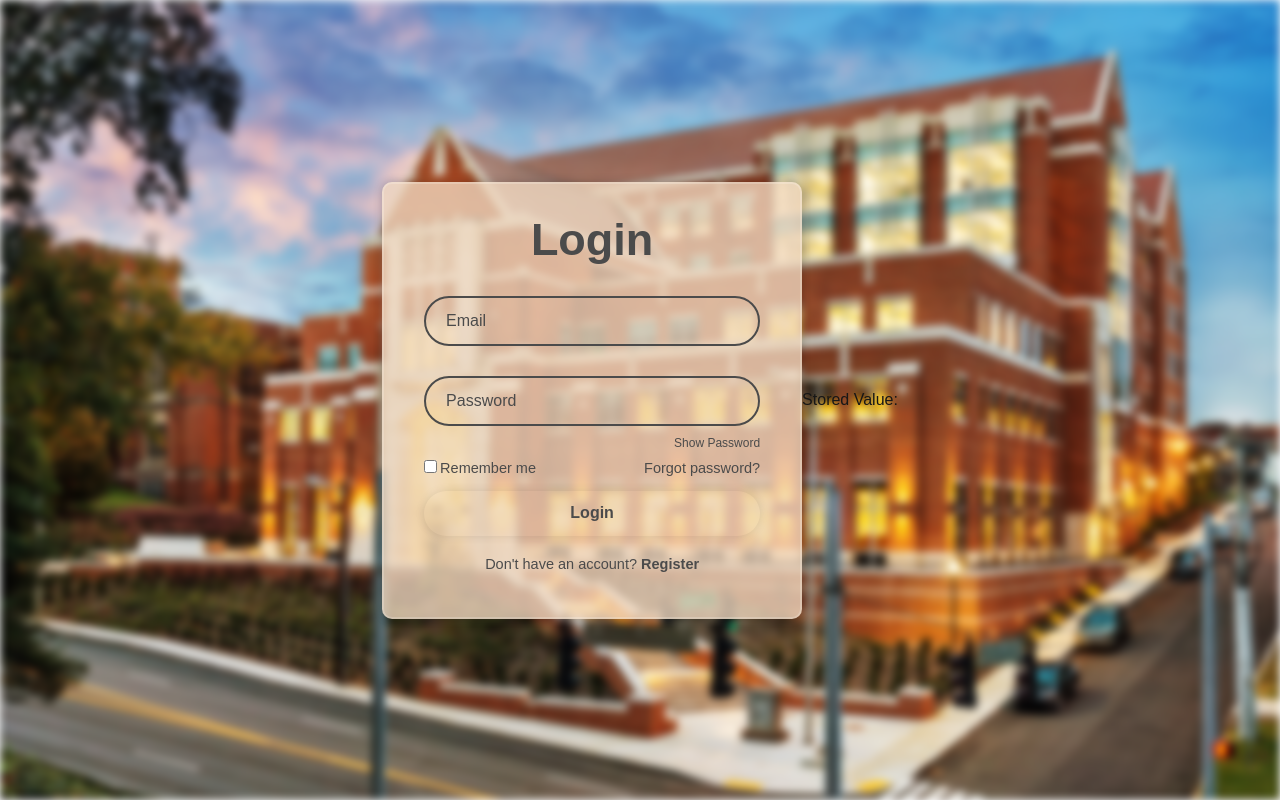
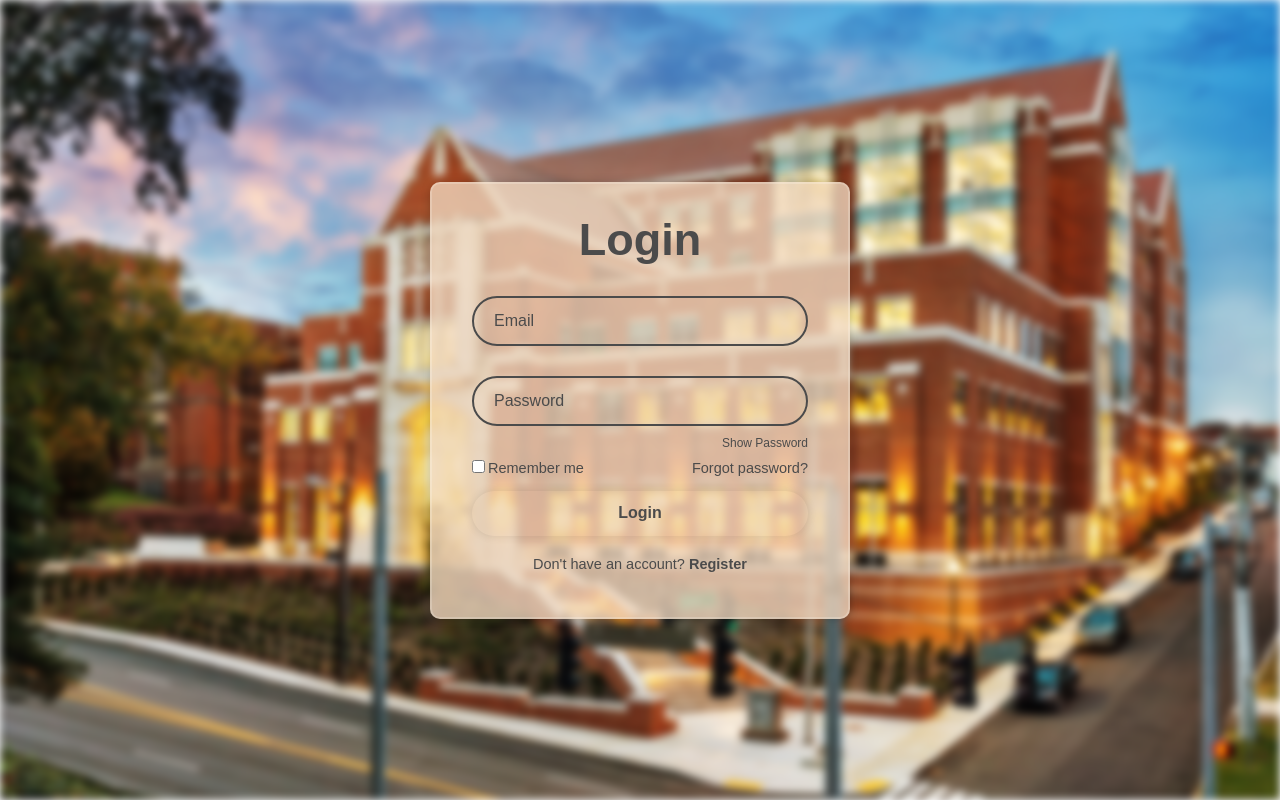
Before and after one commit to trevorbacher/supplytracker, a Next.js app in the folder supplytracker-app/frontend/: page /login in a window 1280 px wide. Built offline with nearby package versions, Linux system fonts and the light colour scheme; no server answers.

Commit message:
Revert "browser error fix?"
This reverts commit 0f04f993a5dc85ba4751edb0ce1546d7bc404adb.

```diff
--- a/supplytracker-app/frontend/src/app/(auth)/login/page.js
+++ b/supplytracker-app/frontend/src/app/(auth)/login/page.js
@@ -11,7 +11,6 @@ export default function LoginPage() {
   const [showPassword, setShowPassword] = useState(false);
   const [rememberMe, setRememberMe] = useState(() => localStorage.getItem('rememberMe') === 'true');
   const [alert, setAlert] = useState({ show: false, message: '', type: '' });
-  const [storedValue, setStoredValue] = useState(null);
 
   const handleLogin = async (e) => {
     e.preventDefault();
@@ -76,13 +75,6 @@ export default function LoginPage() {
     }
   }, [alert.show]);
 
-  useEffect(() => {
-    if (typeof window !== 'undefined') {
-      const value = localStorage.getItem('yourKey');
-      setStoredValue(value);
-    }
-  }, []);
-
   return (
     <div className={styles.body}>
       <div className={styles.wrapper}>
@@ -137,7 +129,6 @@ export default function LoginPage() {
           </div>
         </form>
       </div>
-      <p>Stored Value: {storedValue}</p>
     </div>
   );
 };
```
